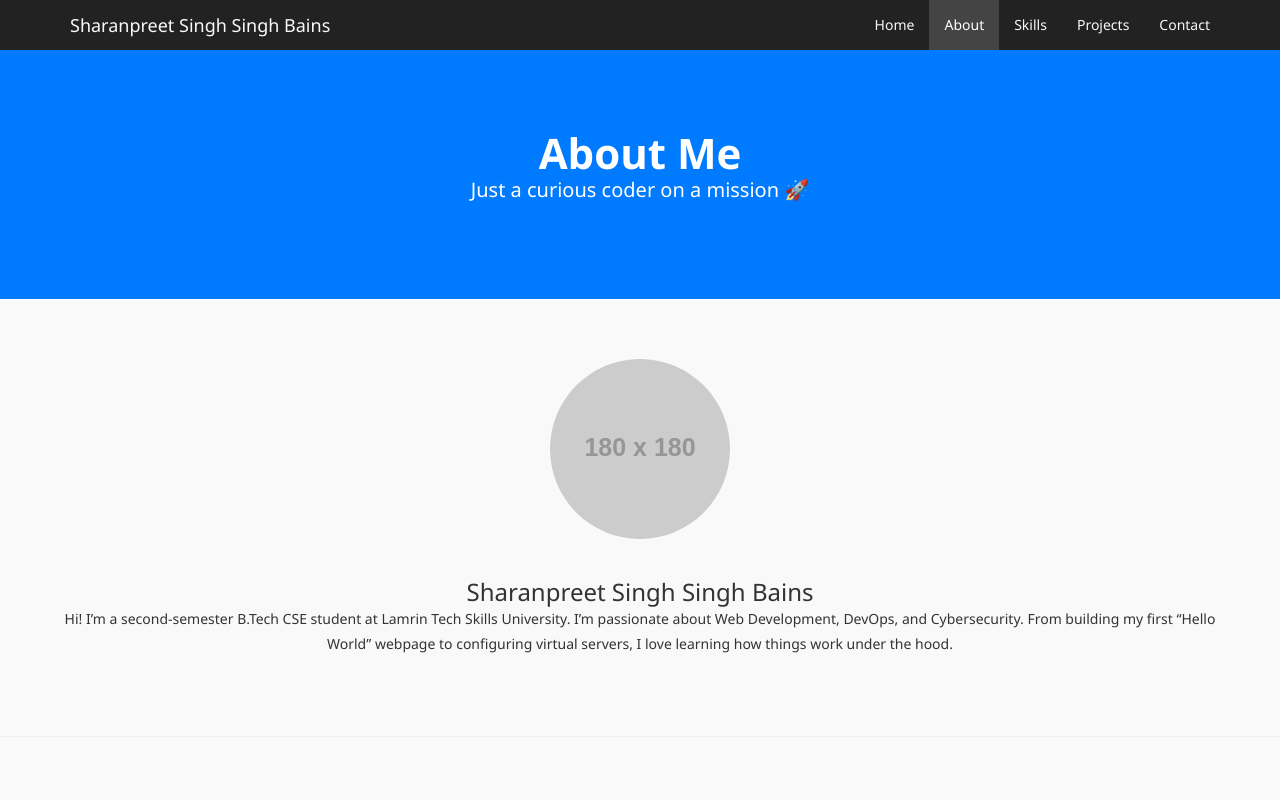
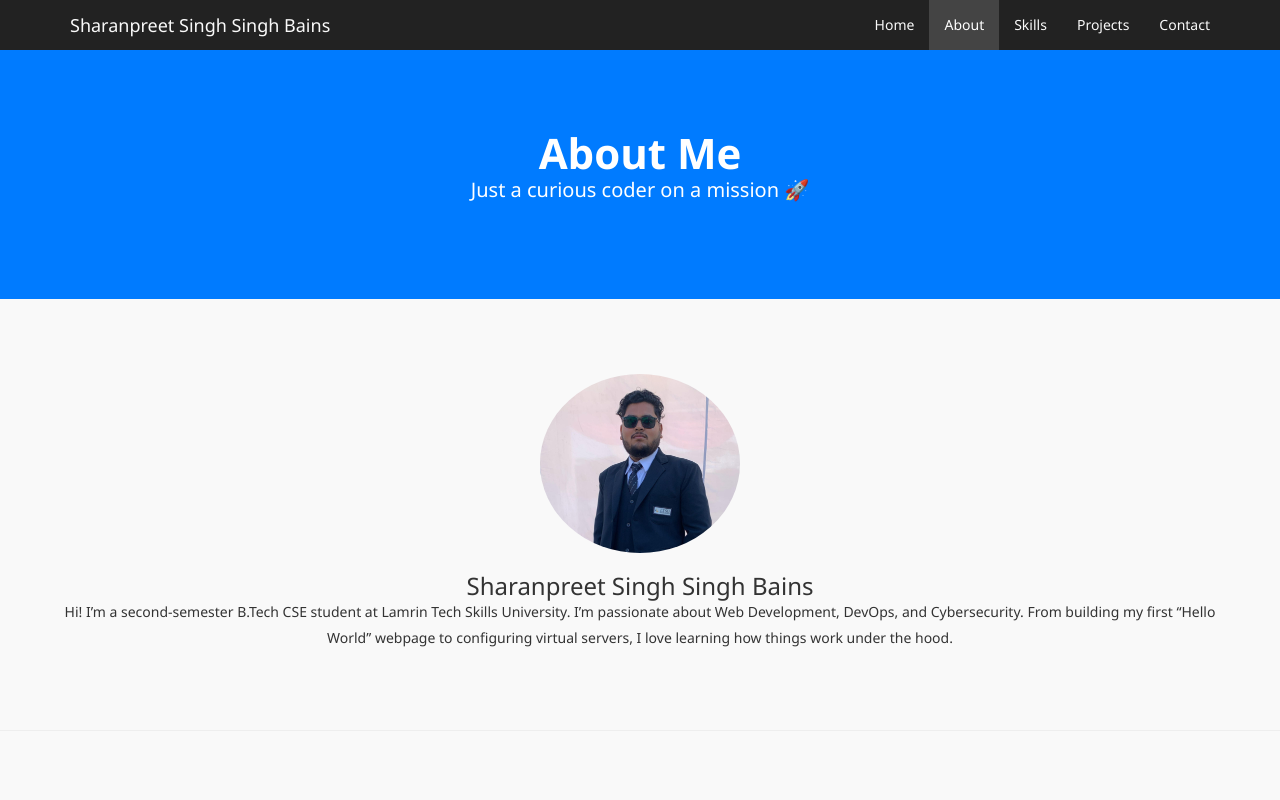
Before and after one commit to Sharanbains/portfolio, a plain HTML site: page about.html in a window 1280 px wide. Shown: the top 800 px of the page. Drawn offline with nearby package versions, Linux system fonts and the light colour scheme; placeholder pictures from the web are drawn by us.

Commit message:
about.html

```diff
--- a/about.html
+++ b/about.html
@@ -35,7 +35,7 @@
 
 <!-- Section: Bio -->
 <section class="container text-center section">
-  <img src="https://placehold.co/180x180" alt="Profile" class="img-circle" />
+  <img src="WhatsApp Image 2025-07-04 at 8.58.10 AM.jpeg" class="img-circle img-responsive center-block" alt="Sharanpreet Photo" style="max-width: 200px; height: auto; margin: 15px auto;">
   <h3 style="margin-top: 20px;">Sharanpreet Singh Singh Bains</h3>
   <p>
     Hi! I’m a second-semester B.Tech CSE student at Lamrin Tech Skills University. I’m passionate about Web Development, DevOps, and Cybersecurity. From building my first “Hello World” webpage to configuring virtual servers, I love learning how things work under the hood.
```
